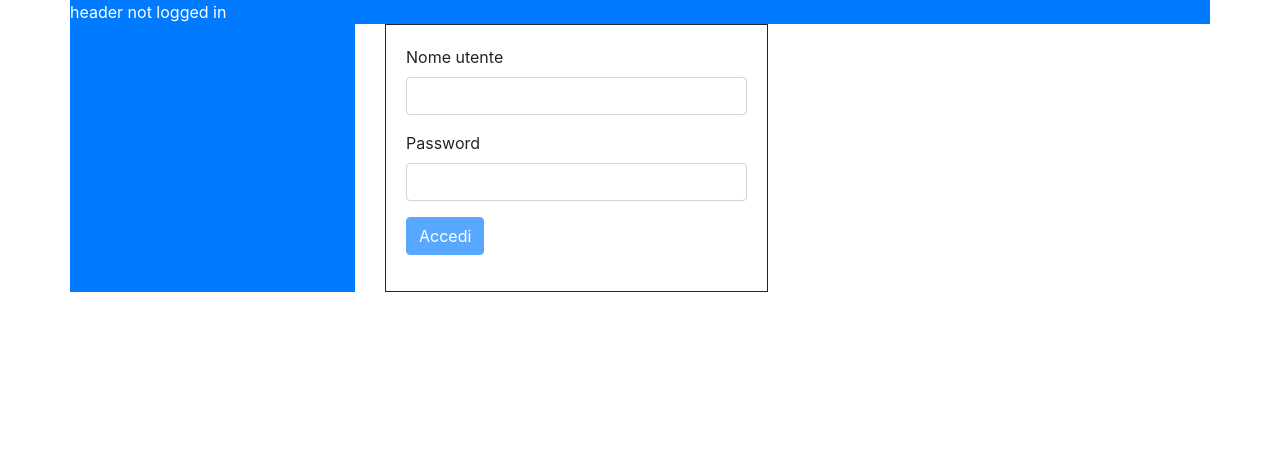
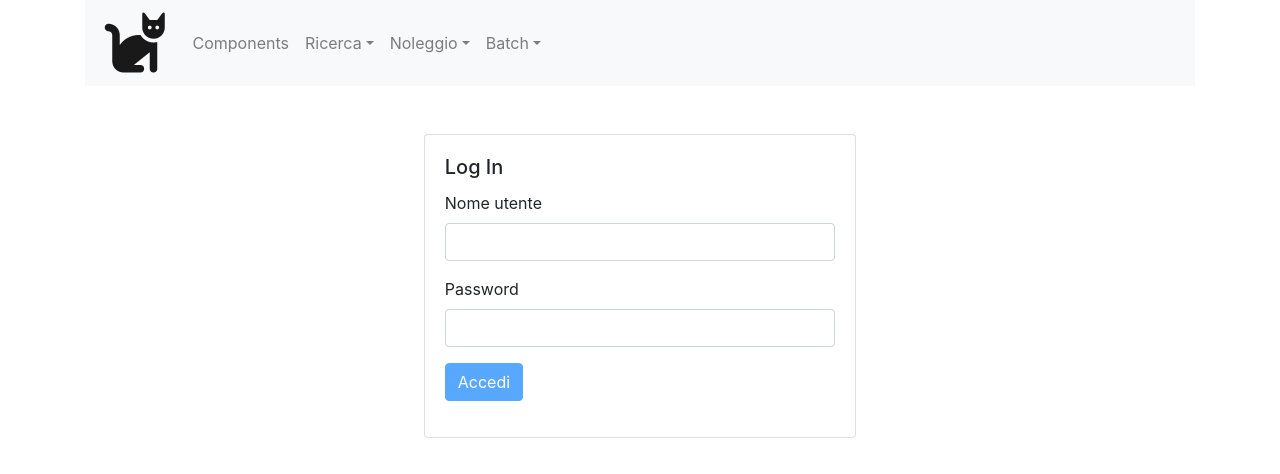
Before and after one commit to marcoromag/bd-noleggio, a React (Create React App) app in the folder webapp/: page /login in a window 1280 px wide. Shown: the top 474 px of the page. Built offline with nearby package versions, Linux system fonts and the light colour scheme.

Commit message:
migliorata nav bar

```diff
--- a/webapp/public/index.html
+++ b/webapp/public/index.html
@@ -25,6 +25,7 @@
       Learn how to configure a non-root public URL by running `npm run build`.
     -->
     <title>React App</title>
+    <script src="https://kit.fontawesome.com/f91a328f81.js" crossorigin="anonymous"></script>
   </head>
   <body>
     <noscript>You need to enable JavaScript to run this app.</noscript>
@@ -39,10 +40,5 @@
       To begin the development, run `npm start` or `yarn start`.
       To create a production bundle, use `npm run build` or `yarn build`.
     -->
-
-    <!-- Font Awesome JS -->
-    <script defer src="https://use.fontawesome.com/releases/v5.0.13/js/solid.js" integrity="sha384-tzzSw1/Vo+0N5UhStP3bvwWPq+uvzCMfrN1fEFe+xBmv1C/AtVX5K0uZtmcHitFZ" crossorigin="anonymous"></script>
-    <script defer src="https://use.fontawesome.com/releases/v5.0.13/js/fontawesome.js" integrity="sha384-6OIrr52G08NpOFSZdxxz1xdNSndlD4vdcf/q2myIUVO0VsqaGHJsB0RaBE01VTOY" crossorigin="anonymous"></script>
-
   </body>
 </html>
--- a/webapp/src/App.tsx
+++ b/webapp/src/App.tsx
@@ -4,7 +4,7 @@ import {GlobalContextProvider} from './GlobalContext'
 import {BrowserRouter as Router, Route} from 'react-router-dom'
 
 import './App.css';
-import { Menu } from './components/Menu';
+
 import { Login } from './pages/Login';
 import { PrivateRoute } from './components/PrivateRoute';
 import { BatchScarico } from './pages/BatchScarico';
@@ -17,17 +17,14 @@ function App() {
 
     <Router>
     <GlobalContextProvider>
-      <Layout menu={<Menu/>}>
+      <Layout>
         <Route exact path="/login">
           <Login/>
         </Route>
-        <PrivateRoute path="/private">
-        <BatchScarico></BatchScarico>
-        </PrivateRoute>
-        <PrivateRoute path="/dirigente/batch/scarico">
+        <PrivateRoute path="/batch/scarico">
           <BatchScarico/>
         </PrivateRoute>
-        <PrivateRoute path="/dirigente/batch/carico">
+        <PrivateRoute path="/batch/carico">
           <BatchCarico/>
         </PrivateRoute>
         <PrivateRoute path="/ricerca/titolo">
--- a/webapp/src/api/LoginAPI.ts
+++ b/webapp/src/api/LoginAPI.ts
@@ -17,7 +17,7 @@ const login = async (utente: string, password: string) => {
     return response.json() as Promise<User>;
 }
 const logout = async () => {
-    await apifetch('/utente/lotgou', {
+    await apifetch('/utente/logout', {
         method:'POST'
     });
 }
--- a/webapp/src/components/Header.tsx
+++ b/webapp/src/components/Header.tsx
@@ -1,7 +1,79 @@
 import * as React from 'react';
 import { useLogin } from '../GlobalContext';
+import { Nav, NavItem, Navbar, NavbarBrand, NavbarToggler, UncontrolledDropdown, DropdownToggle, DropdownItem, DropdownMenu, Collapse } from 'reactstrap';
+import { Link } from 'react-router-dom';
+import { RoutedNavLink, RoutedDropdownItem } from './RoutedNav';
+import LoginAPI from '../api/LoginAPI';
 
 export const Header : React.FC = () => {
-    const [login] = useLogin();
-    return <div>header {login.isLoggedIn  ? "logged in": "not logged in"}</div>;
+    const [login,setLogin] = useLogin();
+    const [isOpen, setIsOpen] = React.useState(false);
+    const toggle = () => setIsOpen(!isOpen);
+    const logoutClick = React.useCallback( async ()=>{
+        try {
+            await LoginAPI.logout();
+        } finally
+        {
+            setLogin({isLoggedIn:false, user:undefined});
+        }
+    },[setLogin])
+
+    return <Navbar color="light" light expand="md">
+        <NavbarBrand><i className="fas fa-cat fa-3x"></i></NavbarBrand>
+        <NavbarToggler onClick={toggle} />
+       <Collapse isOpen={isOpen} navbar>
+          <Nav className="mr-auto" navbar>
+            <NavItem>
+              <RoutedNavLink href="/components">Components</RoutedNavLink>
+            </NavItem>
+            <UncontrolledDropdown nav inNavbar>
+              <DropdownToggle nav caret>Ricerca</DropdownToggle>
+              <DropdownMenu right>
+                <RoutedDropdownItem href="/ricerca/titolo">Ricerca per titolo</RoutedDropdownItem>
+                <DropdownItem divider />
+                <RoutedDropdownItem href="/ricerca/genere">Ricerca per genere</RoutedDropdownItem>
+              </DropdownMenu>
+            </UncontrolledDropdown>
+            <UncontrolledDropdown nav inNavbar>
+              <DropdownToggle nav caret>
+                Noleggio
+              </DropdownToggle>
+              <DropdownMenu right>
+                <DropdownItem>
+                    <Link to="/cliente/nuovo">Crea nuovo cliente</Link>
+                </DropdownItem>
+                <DropdownItem divider/>
+                <DropdownItem>
+                    <Link to="/noleggio/attiva">Crea contratto di noleggio</Link>
+                </DropdownItem>
+                <DropdownItem>
+                    <Link to="/ricerca/genere">Termina contratto di noleggio</Link>
+                </DropdownItem>
+              </DropdownMenu>
+            </UncontrolledDropdown>
+            <UncontrolledDropdown nav inNavbar>
+              <DropdownToggle nav caret>Batch</DropdownToggle>
+              <DropdownMenu right>
+                <RoutedDropdownItem href="/batch/carico">Carico</RoutedDropdownItem>
+                <DropdownItem divider />
+                <RoutedDropdownItem href="/batch/scarico">Scarico</RoutedDropdownItem>
+                <DropdownItem divider />
+                <RoutedDropdownItem href="/batch/carico">Mostra tutte le attività batch</RoutedDropdownItem>
+              </DropdownMenu>
+            </UncontrolledDropdown>
+          </Nav>
+          {login.isLoggedIn &&
+          <Nav navbar>
+              <UncontrolledDropdown nav inNavbar>
+              <DropdownToggle nav caret>
+              <i className="far fa-user-circle"></i>{login.user!.nome} {login.user!.cognome}
+              </DropdownToggle>
+              <DropdownMenu right>
+                <DropdownItem onClick={logoutClick}>Log out</DropdownItem>
+              </DropdownMenu>
+            </UncontrolledDropdown>
+            </Nav>
+              }
+        </Collapse>
+      </Navbar>
 }
--- a/webapp/src/components/Layout.tsx
+++ b/webapp/src/components/Layout.tsx
@@ -1,28 +1,17 @@
 import React from 'react'
-import {Container, Row, Col} from 'reactstrap'
+import {Container} from 'reactstrap'
 import { Header } from './Header'
 
 interface LayoutProps {
     menu? : React.ReactElement
 }
 
-export const Layout : React.FC<LayoutProps> = ({menu, children}) => {
+export const Layout : React.FC<LayoutProps> = ({children}) => {
 
     return (
         <Container>
-            <Row className="bg-primary text-white" >
-                <Header/>
-            </Row>
-            <Row>
-                {menu &&
-                    <Col xs="12" sm="3" className="bg-primary text-white">
-                        {menu}
-                    </Col>
-                }
-                <Col xs="12" sm={menu ? "9": "12"}>
-                    {children}
-                </Col>
-            </Row>
+            <Header/>
+            {children}
         </Container>
 
     )
--- /dev/null
+++ b/webapp/src/components/RoutedNav.tsx
@@ -0,0 +1,23 @@
+import * as React from 'react'
+import { NavLinkProps, NavLink, DropdownItemProps, DropdownItem } from 'reactstrap'
+import { useHistory } from 'react-router'
+
+export const RoutedNavLink : React.FC<NavLinkProps> = ({href,children,...props}) => {
+    const history = useHistory();
+    const go = React.useCallback (() => {
+        href && history.push(href);
+    },[href,history])
+
+    //@ts-ignore
+    return <NavLink  onClick={go} {...props}>{children}</NavLink>
+}
+
+export const RoutedDropdownItem : React.FC<DropdownItemProps> = ({href,children,...props}) => {
+    const history = useHistory();
+    const go = React.useCallback (() => {
+        href && history.push(href);
+    },[href,history])
+
+    //@ts-ignore
+    return <DropdownItem  onClick={go} {...props}>{children}</DropdownItem>
+}
--- a/webapp/src/pages/Login.tsx
+++ b/webapp/src/pages/Login.tsx
@@ -1,6 +1,5 @@
 import * as React from 'react'
-import { Form, FormGroup, Label, Input, Container, Row, Col, Button} from 'reactstrap'
-import styles from './Login.module.css'
+import { FormGroup, Label, Input, Container, Row, Col, Button, Card, CardBody, CardTitle} from 'reactstrap'
 import LoginAPI from '../api/LoginAPI';
 import { useLogin } from '../GlobalContext';
 import { useHistory } from 'react-router';
@@ -18,7 +17,7 @@ export const Login: React.FC = () => {
         try {
             const user = await LoginAPI.login(login.utente, login.password);
             setLoginCtx({isLoggedIn:true, user});
-            history.push("/private");
+            history.push("/");
         } catch (e) {
             setLoginCtx({isLoggedIn:false});
             setError (e.message);
@@ -38,12 +37,13 @@ export const Login: React.FC = () => {
     const buttonDisabled = !login.utente || !login.password;
 
 
-
     return (
     <Container fluid>
         <Row>
-            <Col xs="12" sm="6">
-                <Form className={styles.form}>
+            <Col sm="9" md="7" lg="5" className="mx-auto my-5">
+                <Card>
+                    <CardBody>
+                        <CardTitle><h5>Log In</h5></CardTitle>
                         <DisplayError error={error}/>
                         <FormGroup >
                             <Label for="nomeUtente">Nome utente</Label>
@@ -56,7 +56,8 @@ export const Login: React.FC = () => {
                         <FormGroup>
                             <Button disabled={buttonDisabled} color="primary" onClick={runLogin}>Accedi</Button>
                         </FormGroup>
-                </Form>
+                    </CardBody>
+                </Card>
             </Col>
         </Row>
     </Container>
```
Lines whose indentation alone changed are shown as unchanged.
